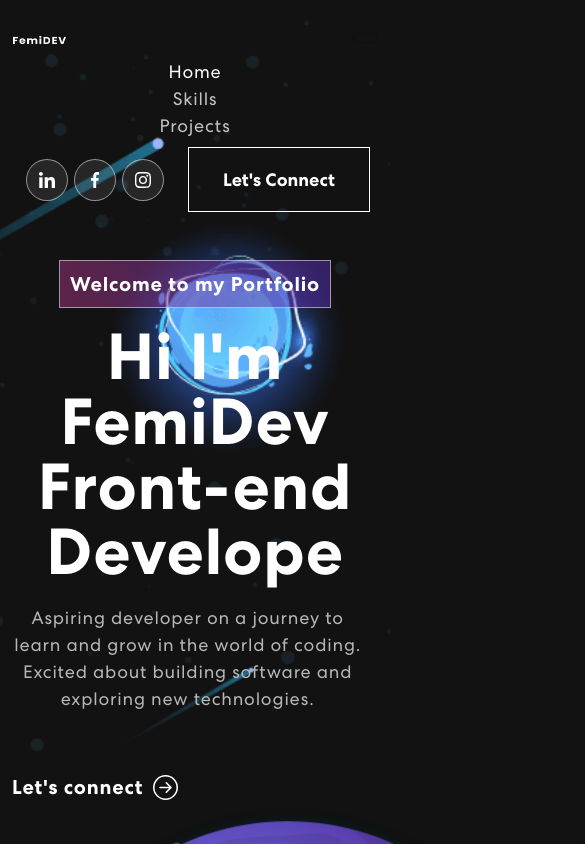
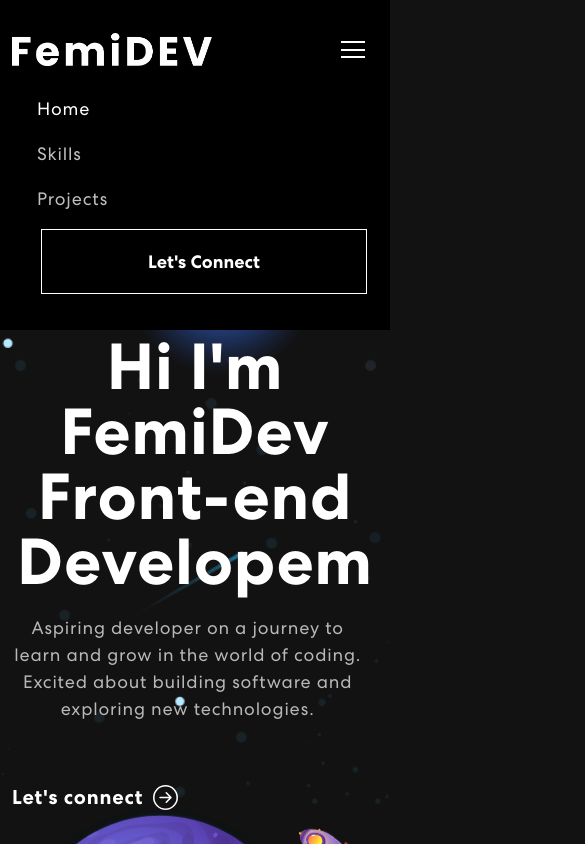
Before and after one commit to femmytedrey/Personal-Portfolio, a React (Create React App) app: page / in a window 390 px wide. Both pictures are taken after a click on the button 365 px from the left and 38 px from the top of the page. Shown: the top 844 px of the page, 585 px wide, since content can reach past the window. Built offline with nearby package versions, Linux system fonts and the light colour scheme.

Commit message:
in progress

```diff
--- a/package.json
+++ b/package.json
@@ -6,6 +6,7 @@
     "@testing-library/jest-dom": "^5.17.0",
     "@testing-library/react": "^13.4.0",
     "@testing-library/user-event": "^13.5.0",
+    "animate.css": "^4.1.1",
     "bootstrap": "^5.3.2",
     "cars": "^1.1.6",
     "express": "^4.18.2",
@@ -16,6 +17,8 @@
     "react-dom": "^18.2.0",
     "react-mailchimp-subscribe": "^2.1.3",
     "react-multi-carousel": "^2.8.4",
+    "react-on-screen": "^2.1.1",
+    "react-router-hash-link": "^2.4.3",
     "react-scripts": "5.0.1",
     "web-vitals": "^2.1.4"
   },
--- a/src/App.css
+++ b/src/App.css
@@ -16,31 +16,72 @@
 }
 
 /* Default CSS */
-*{
+* {
   margin: 0;
   padding: 0;
   box-sizing: border-box;
 }
 
-html{
+html {
   scroll-behavior: smooth;
   scroll-padding-top: 75px;
 }
 
-body{
+body {
   font-weight: 400;
   overflow-x: hidden;
   position: relative;
-  background: #121212 !important;
+  background-color: #121212 !important;
   color: #fff !important;
-  font-family: 'Centra', san-serif !important;
+  font-family: 'Centra', sans-serif !important;
 }
 
-h1, h2, h3, h4, h5, h6{
+h1, h2, h3, h4, h5, h6 {
   margin: 0;
   padding: 0;
   line-height: normal;
 }
+
+p, a, li, button, ul {
+  margin: 0;
+  padding: 0;
+  line-height: normal;
+  text-decoration: none;
+}
+
+a:hover {
+  text-decoration: none;
+}
+
+img {
+  width: 100%;
+  height: auto;
+}
+
+button {
+  border: 0;
+  background-color: transparent;
+}
+
+input:focus, textarea:focus, select:focus {
+  outline: none;
+}
+
+@media (min-width:1700px) {
+	main .container {
+		max-width: 100%;
+		padding: 0 150px;
+	}
+}
+
+p.success {
+	color: green;
+}
+
+p.danger {
+	color: red;
+}
+
 
 nav.navbar {
   padding: 18px 0;
@@ -66,10 +107,6 @@ nav.navbar a.navbar-brand {
   transition: 0.3s ease-in-out;
 }
 
-.img-logo:hover{
-  width: 100%;
-  transition: 0.3s ease-in-out;
-}
 
 nav.navbar .navbar-nav .nav-link.navbar-link {
   font-weight: 400;
@@ -225,6 +262,65 @@ nav.navbar .navbar-toggler[aria-expanded="true"] .navbar-toggler-icon {
 	border-color: transparent;
 }
 
+@media screen and (max-width: 991px) {
+  /* Adjust styles for mobile view here */
+  /* Add any other mobile-specific styles here */
+
+  /* For example, you can override or modify styles for the collapsed navbar */
+  .container{
+    padding: 10px 0px;
+  }
+  .navbarOnMobile{
+    background: black;
+  }
+  .mobile-nav{
+    /* background: blue; */
+    display: flex;
+    justify-content: space-between;
+    align-items: flex-start;
+    width: 100%;
+    padding-top: 15px;
+  }
+
+  .mobile-nav .mobile-nav-menu{
+    padding-bottom: 12px;
+    /* background: green; */
+    height: 45px;
+    width: 100%;
+    display: flex;
+    justify-content: flex-start;
+    align-items: center;
+
+  }
+
+  .mobile-nav .mobile-nav-menu:hover{
+    background: rgb(33, 33, 33);
+  }
+
+  .img-logo{
+    width: 200px;
+    transition: 0.3s ease-in-out;
+  }
+
+  .navbar-text{
+    display: flex;
+    width: 100%;
+    justify-content: space-between;
+    flex-direction: column;
+    padding: 20px;
+  }
+  .social-icon{
+    display: none;
+  }
+
+  .vvo{
+    width: 100%;
+  }
+
+
+
+}
+
 /* Banner style */
 .banner {
   margin-top: 0;
@@ -271,8 +367,8 @@ nav.navbar .navbar-toggler[aria-expanded="true"] .navbar-toggler-icon {
   letter-spacing: 0.8px;
   display: flex;
   align-items: center;
-  background: transparent;
-  border: none;
+  /* background: transparent;
+  border: none; */
 }
 
 .banner button svg {
@@ -639,8 +735,8 @@ border-right: 0.08em solid #666;
   border: 0;
   padding: 0 15px;
   border: none;
-  background-color: blue;
-  height:;
+  /* background-color: blue; */
+  /* height:40px; */
 }
 
 .new-email-bx input:focus{
--- a/src/components/Banner.js
+++ b/src/components/Banner.js
@@ -1,8 +1,10 @@
-import React from 'react'
-import { useState, useEffect } from 'react'
-import { Col, Container, Row } from 'react-bootstrap'
-import { ArrowRightCircle } from 'react-bootstrap-icons'
-import headerImg from '../assets/img/header-img.svg'
+import React from 'react';
+import { useState, useEffect } from 'react';
+import { Col, Container, Row } from 'react-bootstrap';
+import { ArrowRightCircle } from 'react-bootstrap-icons';
+import headerImg from '../assets/img/header-img.svg';
+import 'animate.css';
+import TrackVisibility from 'react-on-screen';
 
 export const Banner = () => {
     const [ loopNum, setLoopNum ] = useState(0);
@@ -46,10 +48,16 @@ export const Banner = () => {
         <Container>
             <Row className='align-items-center'>
                 <Col xs={12} md={6} xl={7}>
-                    <span className='tagline'>Welcome to my Portfolio</span>
-                    <h1>{`Hi I'm FemiDev `}<span className='wrap'>{text}</span></h1>
-                    <p>Aspiring developer on a journey to learn and grow in the world of coding. Excited about building software and exploring new technologies.</p>
-                    <button onClick={() => console.log('connect')}>Let's connect <ArrowRightCircle size={25}/></button>
+                    <TrackVisibility>
+                    {({isVisible}) =>
+                        <div className={isVisible ? "animate__animated animate__fadeIn" : '' }>
+                            <span className='tagline'>Welcome to my Portfolio</span>
+                            <h1>{`Hi I'm FemiDev `}<span className='wrap'>{text}</span></h1>
+                            <p>Aspiring developer on a journey to learn and grow in the world of coding. Excited about building software and exploring new technologies.</p>
+                            <button onClick={() => console.log('connect')}>Let's connect <ArrowRightCircle size={25}/></button>
+                        </div>
+                    }
+                    </TrackVisibility>
                 </Col>
                 <Col xs={12} md={6} xl={5}>
                     <img src={headerImg} alt='Header Img' />
--- a/src/components/Footer.js
+++ b/src/components/Footer.js
@@ -13,7 +13,7 @@ export const Footer = () => {
             <Row className='align-item-center'>
                 <ChimpForm />
                 <Col sm={6}>
-                    <img src={logo} alt="logo" />
+                    <img src={logo} alt="logo" className='footer-logo'/>
                 </Col>
                 <Col sm={6} className='text-center text-sm-end'>
                     <div className='social-icon'>
--- a/src/components/NavBar.js
+++ b/src/components/NavBar.js
@@ -28,19 +28,19 @@ export const NavBar = () => {
         setActiveLink(value)
     }
   return (
-    <Navbar expand="lg" className={scrolled ? 'scrolled' : ''}>
+    <Navbar expand="lg" className={`navbarOnMobile ${scrolled ? 'scrolled' : ''}`}>
       <Container>
         <Navbar.Brand href="#home">
             <img src={logo} alt="Logo"  className='img-logo'/>
         </Navbar.Brand>
         <Navbar.Toggle aria-controls="basic-navbar-nav">
-            <span className='navbar-toggle-icon'></span>
+            <span className='navbar-toggler-icon'></span>
         </Navbar.Toggle>
         <Navbar.Collapse id="basic-navbar-nav">
-        <Nav className="me-auto">
-              <Nav.Link href="#home" className={activeLink === 'home' ? 'active navbar-link' : 'navbar-link'} onClick={() => onUpdateActiveLink('home')}>Home</Nav.Link>
-              <Nav.Link href="#skills" className={activeLink === 'skills' ? 'active navbar-link' : 'navbar-link'} onClick={() => onUpdateActiveLink('skills')}>Skills</Nav.Link>
-              <Nav.Link href="#projects" className={activeLink === 'projects' ? 'active navbar-link' : 'navbar-link'} onClick={() => onUpdateActiveLink('projects')}>Projects</Nav.Link>
+        <Nav className="ms-auto mobile-nav">
+              <Nav.Link href="#home" className={`mobile-nav-menu ${activeLink === 'home' ? 'active navbar-link' : 'navbar-link'}`} onClick={() => onUpdateActiveLink('home')}>Home</Nav.Link>
+              <Nav.Link href="#skills" className={`mobile-nav-menu ${activeLink === 'skills' ? 'active navbar-link' : 'navbar-link'}`} onClick={() => onUpdateActiveLink('skills')}>Skills</Nav.Link>
+              <Nav.Link href="#projects" className={`mobile-nav-menu ${activeLink === 'projects' ? 'active navbar-link' : 'navbar-link'}`} onClick={() => onUpdateActiveLink('projects')}>Projects</Nav.Link>
         </Nav>
           <span className='navbar-text'>
             <div className='social-icon'>
--- a/src/components/Newsletter.js
+++ b/src/components/Newsletter.js
@@ -7,7 +7,7 @@ export const Newsletter = ({ onValidated, subscribe, status, message}) => {
 
     useEffect(() => {
         if(status === 'success') clearFields()
-    }, status)
+    }, [status])
 
     const handleSubmit = (e) => {
         e.preventDefault()
@@ -27,8 +27,8 @@ export const Newsletter = ({ onValidated, subscribe, status, message}) => {
                     <Col lg={12} md={6} xl={5}>
                         <h3>Subscribe to our Newsletter</h3>
                         {status === 'sending' && <Alert>Sending...</Alert>}
-                        {status === 'error' && <Alert variant="danger">{message}</Alert>}
-                        {status === 'success' && <Alert variant="success">{message}</Alert>}
+                        {status === 'error' && <Alert variant="danger">{message.toString()}</Alert>}
+                        {status === 'success' && <Alert variant="success">{message.toString()}</Alert>}
                     </Col>
                     <Col md={6} xl={7}>
                         <form onSubmit={handleSubmit}>
--- a/src/components/Projects.js
+++ b/src/components/Projects.js
@@ -5,6 +5,7 @@ import projImg3 from '../assets/img/project-img2.png'
 import { Container, Row, Col, Nav, Tab } from 'react-bootstrap'
 import { ProjectCard } from './ProjectCard'
 import colorSharp2 from '../assets/img/color-sharp2.png'
+import TrackVisibility from 'react-on-screen'
 
 export const Projects = () => {
     const projects = [
@@ -44,8 +45,14 @@ export const Projects = () => {
         <Container>
             <Row>
                 <Col size={12}>
-                    <h2>Projects</h2>
-                    <p>Lorem ipsum dolor sit amet, consectetur adipiscing elit, elit, sed aliqua.</p>
+                <TrackVisibility>
+                    {({isVisible}) =>
+                        <div className={isVisible ? "animate__animated animate__bounceIn" : '' }>
+                            <h2>Projects</h2>
+                            <p>Lorem ipsum dolor sit amet, consectetur adipiscing elit, elit, sed aliqua.</p>
+                        </div>
+                    }
+                </TrackVisibility>
                     <Tab.Container id='projects-tab' defaultActiveKey='first'>
                         <Nav variant="pills" className='nav-pills mb-5 justify-content-center align-items-center' id='pills-tab'>
                             <Nav.Item>
```
Also changed, not shown: 2 other files (tests, documents, lock files or other folders).
